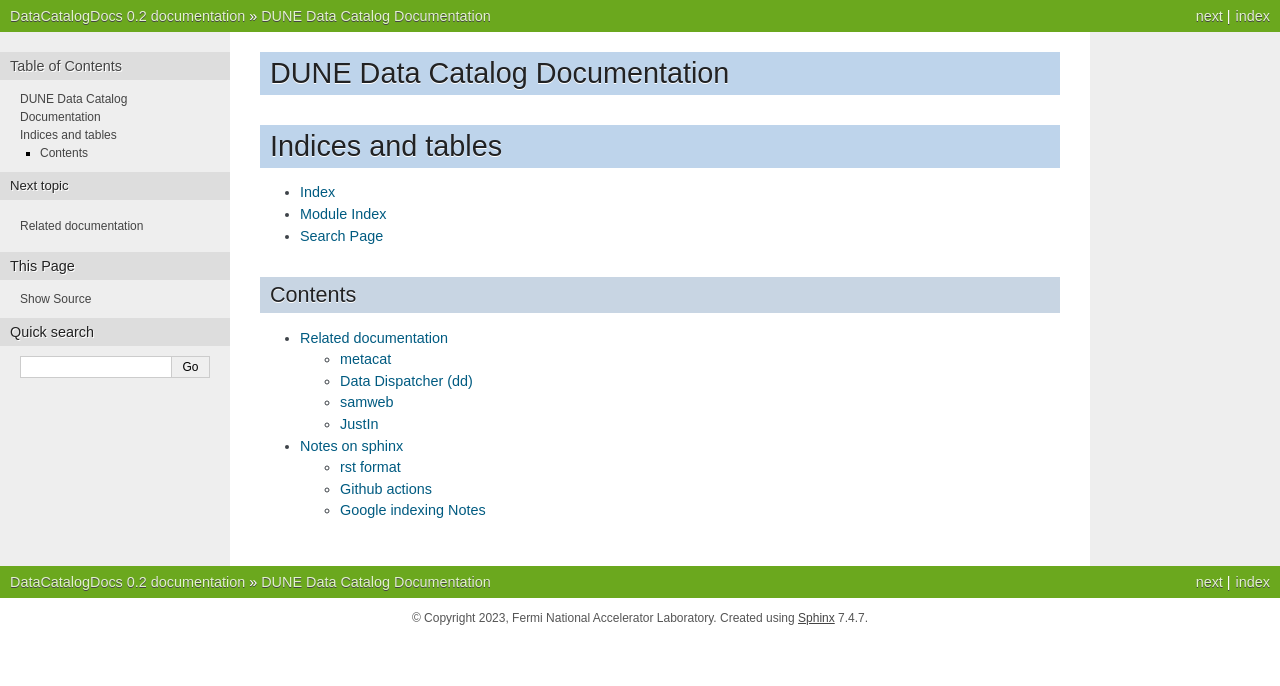
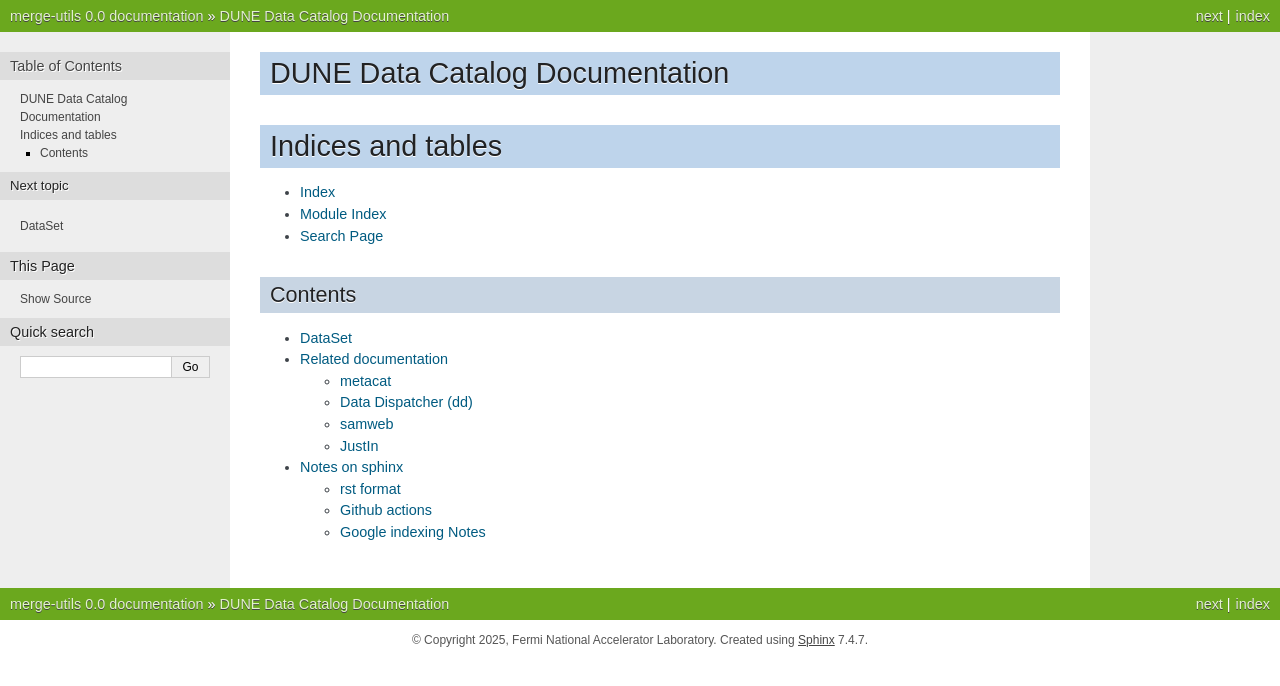
Before and after one commit to hschellman/merge-utils-test, a Sphinx documentation site: the page built from docs/source/index.rst, in a window 1280 px wide. Shown: the top 686 px of the page. Built offline with Sphinx 7.4.7, drawn with Linux system fonts in a browser that asks for light colours.

Commit message:
add in code.rst

```diff
--- /dev/null
+++ b/docs/source/code.rst
@@ -0,0 +1,5 @@
+DataSet
+=======
+
+.. autoclass:: file_utils::DataSet
+    :members:
--- a/docs/source/conf.py
+++ b/docs/source/conf.py
@@ -31,12 +31,12 @@ print ("PATH",sys.path)
 
 # -- Project information -----------------------------------------------------
 
-project = 'DataCatalogDocs'
-copyright = '2023, Fermi National Accelerator Laboratory'
-author = 'Heidi Schellman and Jacob Calcutt'
+project = 'merge-utils'
+copyright = '2025, Fermi National Accelerator Laboratory'
+author = 'Heidi Schellman and Ethan Muldoon'
 
 # The full version, including alpha/beta/rc tags
-release = '0.2'
+release = '0.0'
 
 
 # -- General configuration ---------------------------------------------------
@@ -59,7 +59,7 @@ extensions = [
 
 autoclass_content = "both"  # from ivmfnal
 
-html_baseurl = 'https://dune.github.io/DataCatalogDocs/'
+html_baseurl = 'https://hschellman.github.io/merge-utils/'
 
 autosectionlabel_prefix_document = True
 
@@ -71,7 +71,7 @@ templates_path = ['_templates']
 # This pattern also affects html_static_path and html_extra_path.
 exclude_patterns = ['_build', 'Thumbs.db', '.DS_Store']
 
-autodoc_mock_imports = ["metacat","samweb_client","data_dispatcher"]
+autodoc_mock_imports = ["metacat","samweb_client","data_dispatcher","DataSet"]
 # -- Options for HTML output -------------------------------------------------
 
 # The theme to use for HTML and HTML Help pages.  See the documentation for
--- a/docs/source/index.rst
+++ b/docs/source/index.rst
@@ -24,5 +24,6 @@ Contents
 
 .. toctree::
 
+    code
     related
     Notes
```
